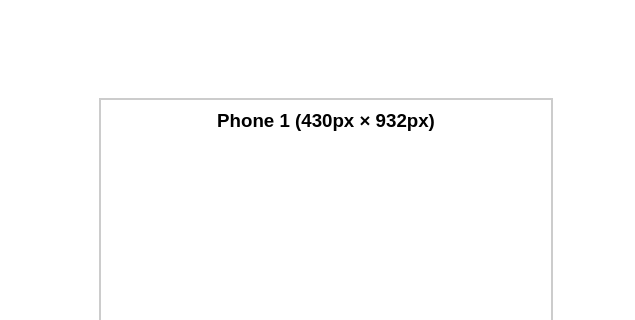
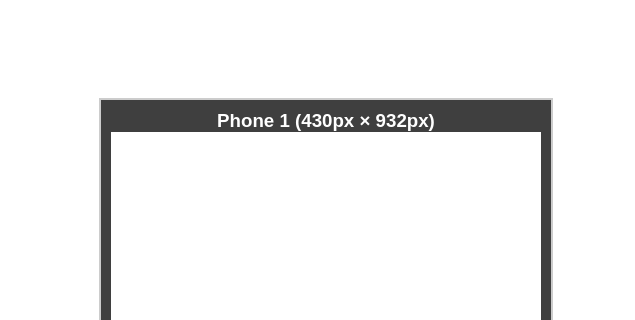
Before and after one commit to iamharaprasad3/screen-preview, a plain HTML site: page index.html in a window 1280 px wide. Shown: the part 173-493 px from the top of the page, 645-1280 px from the left. Drawn offline with Linux system fonts and the light colour scheme.

Commit message:
Update index.html

```diff
--- a/index.html
+++ b/index.html
@@ -14,12 +14,16 @@
             text-align: center;
         }
 
+        h3{
+          color:white;
+        }
         .mobile-frame {
             border: 2px solid #ccc;
             margin: 20px;
             padding: 10px;
             display: inline-block;
             text-align: center;
+            background-color: #3f3f3f;
         }
 
         .screen {
@@ -28,6 +32,7 @@
             background-size: contain;
             background-repeat: no-repeat;
             background-position: center;
+            background-color: white;
         }
 
         /* Updated sizes */
```
